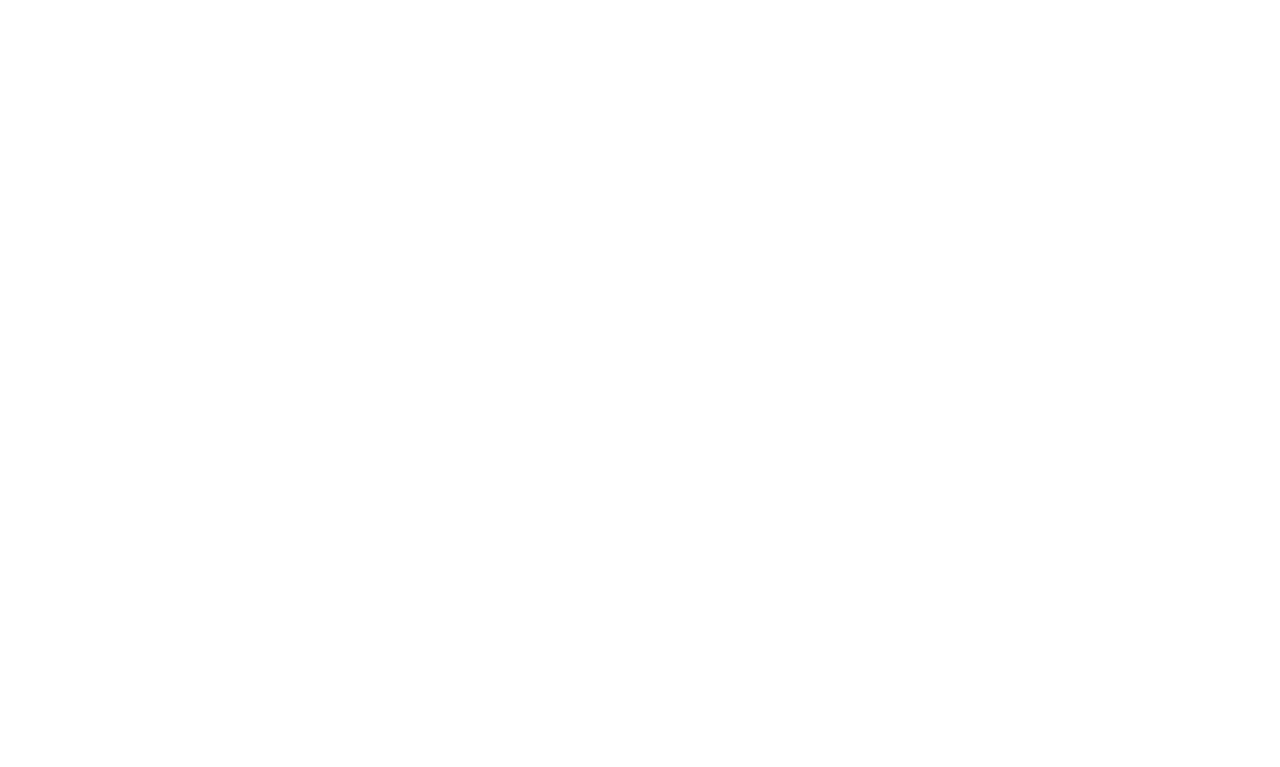
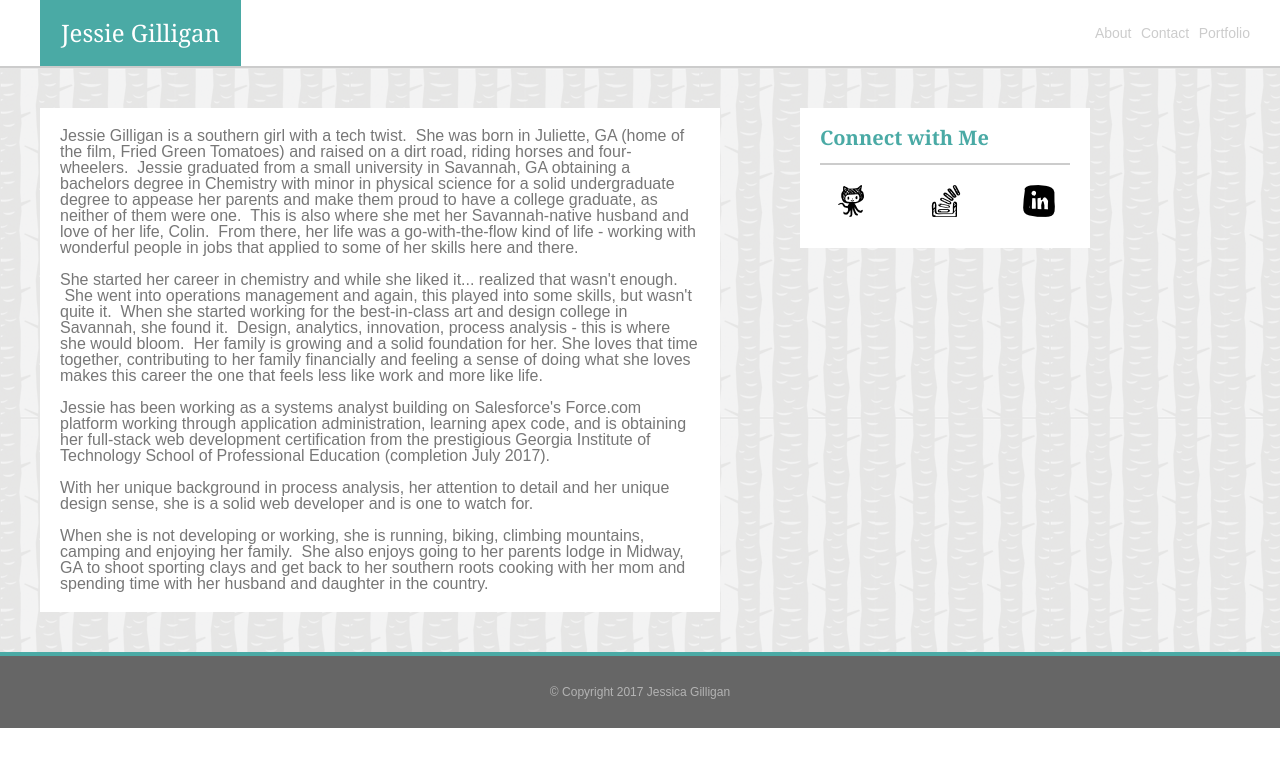
Before and after one commit to jgilligan113/Basic-Portfolio, a PHP site: page / in a window 1280 px wide. Before the commit the part shown is empty. Shown: the top 767 px of the page. Run offline with PHP 8.4, Linux system fonts and the light colour scheme.

Commit message:
added more styling, and html content to index.html, also successfully added background image on content class

```diff
--- a/css/style.css
+++ b/css/style.css
@@ -1,6 +1,10 @@
 body
 {
-	background-color:#eee;
+
+}
+.content
+{
+	background-image: url("../assets/tree_bark.png");
 }
 
 .name
@@ -11,7 +15,7 @@
 	padding: 21px;
 	margin-left: 40px;
 	font-size: 24px;
-	font-family: 'Georgia', Times, Times New Roman, serif;`
+	font-family: 'Georgia', Times, Times New Roman, serif;
 }
 
 .nav
@@ -36,28 +40,25 @@
 .main-content
 {
 	float:left;
-	margin-top:20px;
-	margin-bottom: 20px;
-	background-color:white;
+	background-color: white;
 	font-family: 'Arial', 'Helvetica Neue', Helvetica, sans-serif;
 	color:#777777;
 	padding:20px;
-	width:40%;
-	margin:25px;
+	width:50%;
+	margin:40px;
 	border:20px;
 }
 
 .connect
 {
 	float:left;
-	margin-top:20px;
 	background-color:white;
 	font-family: 'Arial', 'Helvetica Neue', Helvetica, sans-serif;
 	color:#777777;
 	padding:20px;
 	width:250px;
-	height:125px;
-	margin:25px;
+	height:100px;
+	margin:40px;
 	position:relative;
 }
 footer
@@ -71,6 +72,12 @@
 	font-family: 'Arial', 'Helvetica Neue', Helvetica, sans-serif;
 	font-size: 12px;
 	border-top: 4px solid #4aaaa5;
+	font-style:;
+
+}
+#footer
+{
+	background-image: url("../assets/tree_bark.png");
 }
 
 #thumbs
@@ -109,5 +116,8 @@
 border-bottom: 2px solid #cccccc;
 font-family: 'Georgia', Times, Times New Roman, serif;
 padding-bottom:15px;
+font-weight: bold;
+font-size: 20px;
+margin-bottom: 10px;
 
 }
--- a/index.html
+++ b/index.html
@@ -0,0 +1,62 @@
+<!DOCTYPE html>
+<html lang="en-us">
+
+<head>
+  <meta charset="UTF-8">
+  <title>Bio</title>
+  <link rel="stylesheet" type="text/css" href="css/reset.css">
+  <link rel="stylesheet" type="text/css" href="css/style.css">
+</head>
+
+<body>
+	<div>
+		<header>
+			<div class="name">
+			<strong>Jessie Gilligan</strong>
+			</div>
+			<nav class="nav">
+				<a href="">About</a> <a href="">Contact</a> <a href="">Portfolio</a>
+			</nav>
+		</header>
+	</div>
+	<div class="content">
+		<div class="main-content">
+			<div>
+				<p>
+				Jessie Gilligan is a southern girl with a tech twist.  She was born in Juliette, GA (home of the film, Fried Green Tomatoes) and raised on a dirt road, riding horses and four-wheelers.  Jessie graduated from a small university in Savannah, GA obtaining a bachelors degree in Chemistry with minor in physical science for a solid undergraduate degree to appease her parents and make them proud to have a college graduate, as neither of them were one.  This is also where she met her Savannah-native husband and love of her life, Colin.  From there, her life was a go-with-the-flow kind of life - working with wonderful people in jobs that applied to some of her skills here and there.
+				</p><br>
+				<p>
+				She started her career in chemistry and while she liked it... realized that wasn't enough.  She went into operations management and again, this played into some skills, but wasn't quite it.  When she started working for the best-in-class art and design college in Savannah, she found it.  Design, analytics, innovation, process analysis - this is where she would bloom.  Her family is growing and a solid foundation for her. She loves that time together, contributing to her family financially and feeling a sense of doing what she loves makes this career the one that feels less like work and more like life.
+				</p><br>
+				<p>
+				Jessie has been working as a systems analyst building on Salesforce's Force.com platform working through application administration, learning apex code, and is obtaining her full-stack web development certification from the prestigious Georgia Institute of Technology School of Professional Education (completion July 2017).
+				</p><br>
+				<p>
+				With her unique background in process analysis, her attention to detail and her unique design sense, she is a solid web developer and is one to watch for.</p>
+				<p><br>
+				When she is not developing or working, she is running, biking, climbing mountains, camping and enjoying her family.  She also enjoys going to her parents lodge in Midway, GA to shoot sporting clays and get back to her southern roots cooking with her mom and spending time with her husband and daughter in the country.
+				</p>
+			</div>
+		</div>
+
+		<div>
+			<div class="connect">
+			<h3>
+				<strong>Connect with Me</strong>
+			</h3>
+			<div id="thumbs">
+				<a href="https://github.com/jgilligan113"  target="-blank"><img src="assets/connect/github.png" alt="Jessie's Github" id="git"></a>
+				<a href="https://stackoverflow.com/users/7432072/jessie-gilligan"  target="-blank"><img src="assets/connect/stack.png" alt="Jessie's Stack" id="slack"></a>
+				<a href="https://www.linkedin.com/in/jessicagilligan"  target="-blank"><img src="assets/connect/linkedin.png" alt="Jessie's Linkedin" id="link"></a>
+			</div>
+		</div>
+	</div>
+
+
+	<div class="footer">
+		<footer>
+				<p style="opacity: 0.5;">&#169; Copyright 2017 Jessica Gilligan</p>
+		</footer>
+	</div>
+</div>
+</body>
```
Also changed, not shown: contact.html (+18 -18 lines), portfolio.html (+49 -0 lines), assets/tree_bark.png (added), 1 other file.
